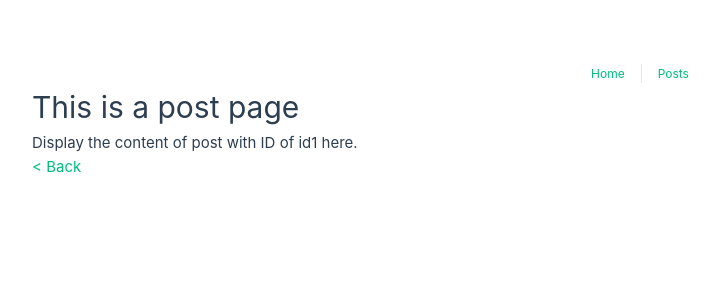
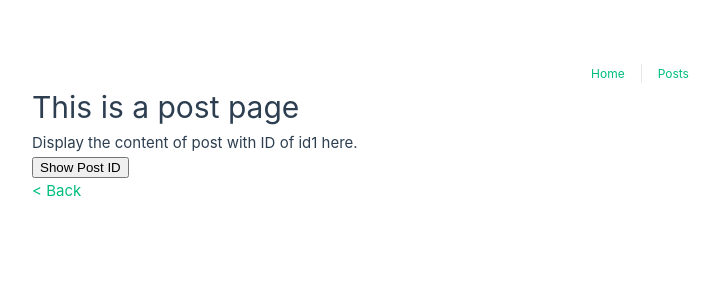
Before and after one commit to lkagan/vue-composition-api-basics, a Vue app: page /postDetail/id1 in a window 1280 px wide. Shown: the top 300 px of the page, without its empty margins (0-720 px from the left). Built offline with nearby package versions, Linux system fonts and the light colour scheme.

Commit message:
Access route parameters

```diff
--- a/src/views/PostDetailView.vue
+++ b/src/views/PostDetailView.vue
@@ -4,8 +4,19 @@
     <p>
       Display the content of post with ID of {{  $route.params.id }} here.
     </p>
+    <div>
+      <button @click="showPostId">Show Post ID</button>
+    </div>
     <p><RouterLink to="/posts">&lt; Back</RouterLink></p>
   </div>
 </template>
 <script setup>
+
+import {useRoute} from 'vue-router'
+
+const route = useRoute();
+
+const showPostId = () => {
+  alert('Post ID: ' + route.params.id);
+}
 </script>
```
